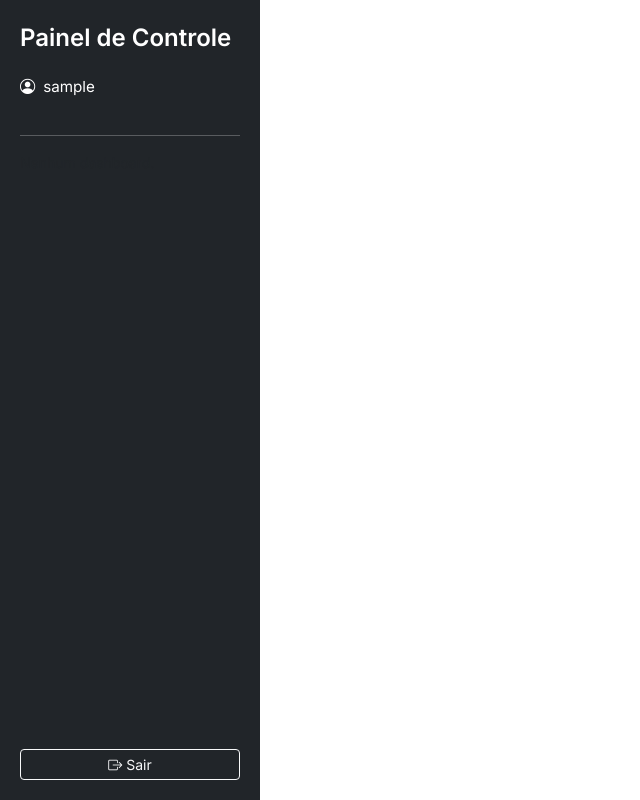
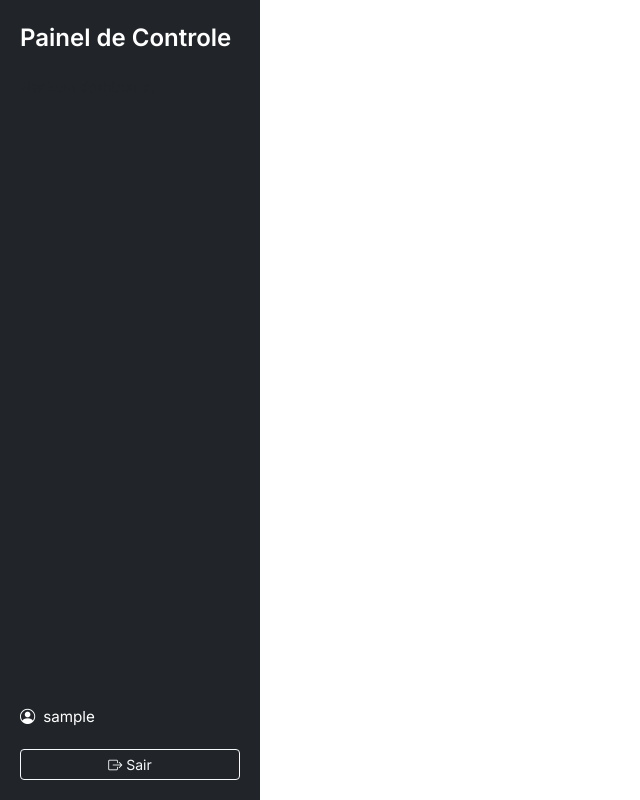
Before and after one commit to gabriel-pagani/dashboards-control, a Django app: page / in a window 1280 px wide. Shown: the whole page, without its empty margins (0-640 px from the left). Run offline with Django 5.2, Linux system fonts and the light colour scheme; the visitor is signed in with stand-in values (Sample User, id 1); data that the repository does not hold is empty.

Commit message:
Reposicionei os elementos da sidebar

```diff
--- a/app/templates/index.html
+++ b/app/templates/index.html
@@ -16,11 +16,6 @@
     <div class="logo">
       <span>Painel de Controle</span>
     </div>
-    <div class="user-section">
-      <i class="bi bi-person-circle me-2"></i>
-      {{ user.username }}
-    </div>
-    <hr>
     <nav class="dashboard-nav">
       {% if dashboard_urls %}
         {% for dash in dashboard_urls %}
@@ -32,6 +27,10 @@
         <p class="text-muted small">Nenhum dashboard.</p>
       {% endif %}
     </nav>
+    <div class="user-section">
+      <i class="bi bi-person-circle me-2"></i>
+      {{ user.username }}
+    </div>
     <div class="logout">
       <a href="#" class="btn btn-outline-light btn-sm w-100">
         <i class="bi bi-box-arrow-right"></i> Sair
```
